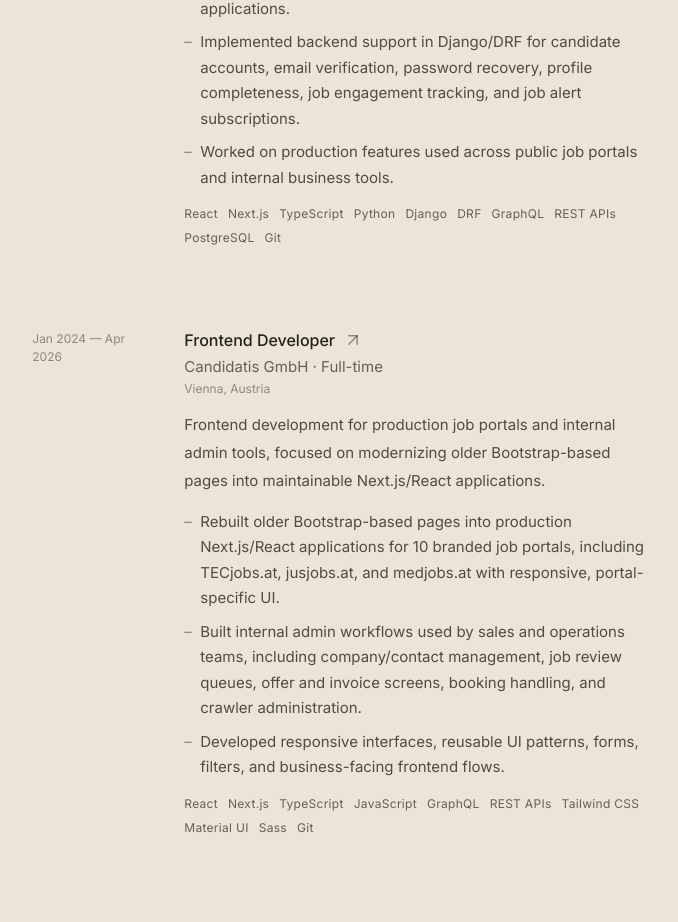
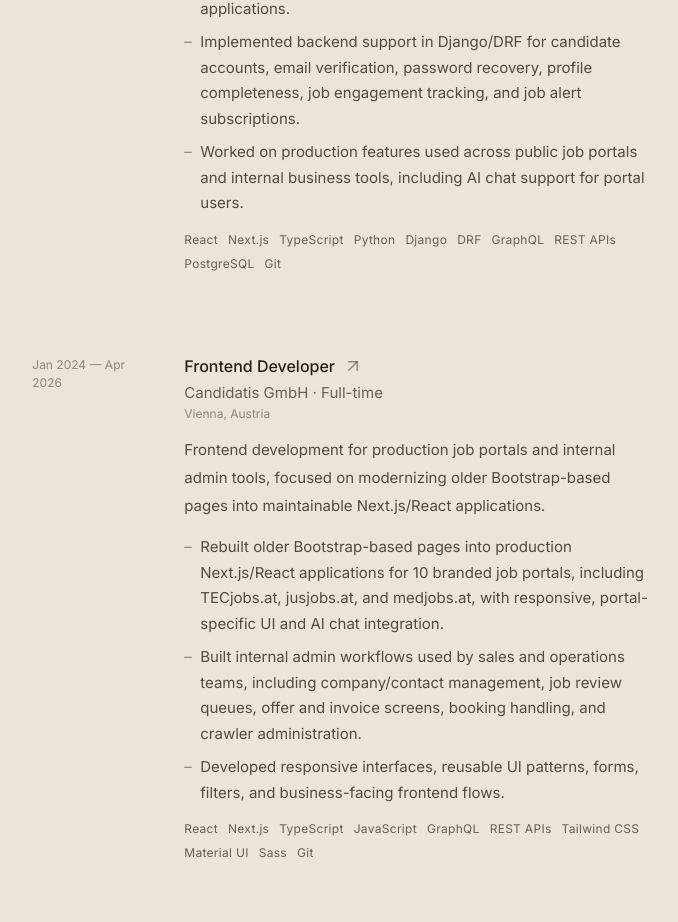
Before and after one commit to levy-237/levan-lominashvili, a React (Vite) app: page / in a window 1280 px wide. Shown: the part 895-1817 px from the top of the page, without its empty margins (498-1176 px from the left). Built offline with nearby package versions, Linux system fonts and the light colour scheme.

Commit message:
updated exp. description

```diff
--- a/src/data/experience.ts
+++ b/src/data/experience.ts
@@ -31,12 +31,12 @@
     highlights: [
       "Connected frontend flows to GraphQL/REST APIs with server-side data loading, validated form submissions, protected sessions, and CRUD operations across public and internal applications.",
       "Implemented backend support in Django/DRF for candidate accounts, email verification, password recovery, profile completeness, job engagement tracking, and job alert subscriptions.",
-      "Worked on production features used across public job portals and internal business tools.",
+      "Worked on production features used across public job portals and internal business tools, including AI chat support for portal users.",
     ],
     "highlights-de": [
       "Anbindung von Frontend-Flows an GraphQL/REST-APIs mit serverseitigem Data Loading, validierten Formularen, geschützten Sessions und CRUD-Operationen in öffentlichen und internen Anwendungen.",
       "Implementierung von Backend-Features in Django/DRF für Kandidatenkonten, E-Mail-Verifizierung, Passwort-Wiederherstellung, Profilvollständigkeit, Job-Interaktionen und Job-Abos.",
-      "Arbeit an produktiven Features für öffentliche Jobportale und interne Business-Tools.",
+      "Arbeit an produktiven Features für öffentliche Jobportale und interne Business-Tools, einschließlich AI-Chat-Unterstützung für Portalnutzer.",
     ],
     stack: [
       "React",
@@ -65,12 +65,12 @@
     "description-de":
       "Frontend-Entwicklung für produktive Jobportale und interne Admin-Tools mit Fokus auf die Modernisierung älterer Bootstrap-Seiten zu wartbaren Next.js/React-Anwendungen.",
     highlights: [
-      "Rebuilt older Bootstrap-based pages into production Next.js/React applications for 10 branded job portals, including TECjobs.at, jusjobs.at, and medjobs.at with responsive, portal-specific UI.",
+      "Rebuilt older Bootstrap-based pages into production Next.js/React applications for 10 branded job portals, including TECjobs.at, jusjobs.at, and medjobs.at, with responsive, portal-specific UI and AI chat integration.",
       "Built internal admin workflows used by sales and operations teams, including company/contact management, job review queues, offer and invoice screens, booking handling, and crawler administration.",
       "Developed responsive interfaces, reusable UI patterns, forms, filters, and business-facing frontend flows.",
     ],
     "highlights-de": [
-      "Umbau älterer Bootstrap-basierter Seiten zu produktiven Next.js/React-Anwendungen für 10 gebrandete Jobportale, darunter TECjobs.at, jusjobs.at und medjobs.at, mit responsiver, portalspezifischer UI.",
+      "Umbau älterer Bootstrap-basierter Seiten zu produktiven Next.js/React-Anwendungen für 10 gebrandete Jobportale, darunter TECjobs.at, jusjobs.at und medjobs.at, mit responsiver, portalspezifischer UI und AI-Chat-Integration.",
       "Entwicklung interner Admin-Workflows für Sales- und Operations-Teams, darunter Firmen-/Kontaktverwaltung, Job-Review-Queues, Angebots- und Rechnungsansichten, Buchungsverwaltung und Crawler-Administration.",
       "Entwicklung responsiver Interfaces, wiederverwendbarer UI-Patterns, Formulare, Filter und businessorientierter Frontend-Flows.",
     ],
```
